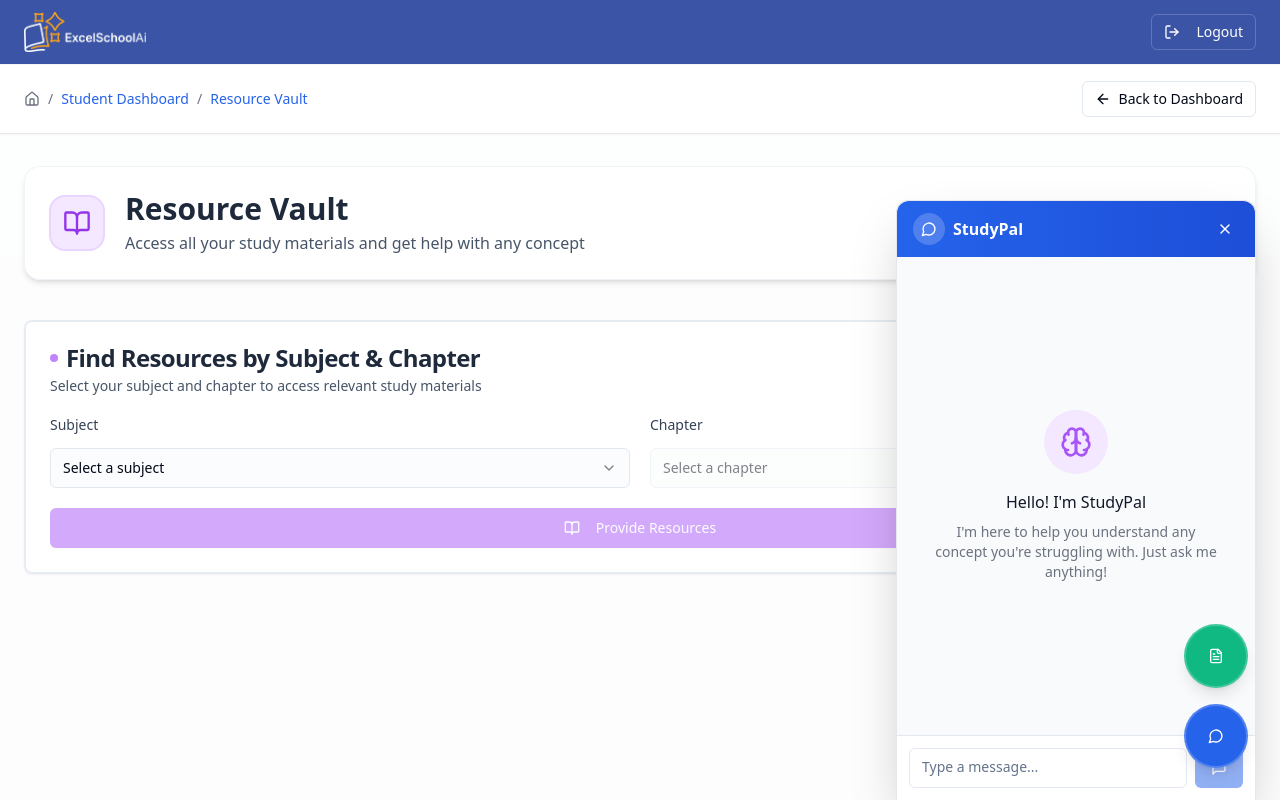
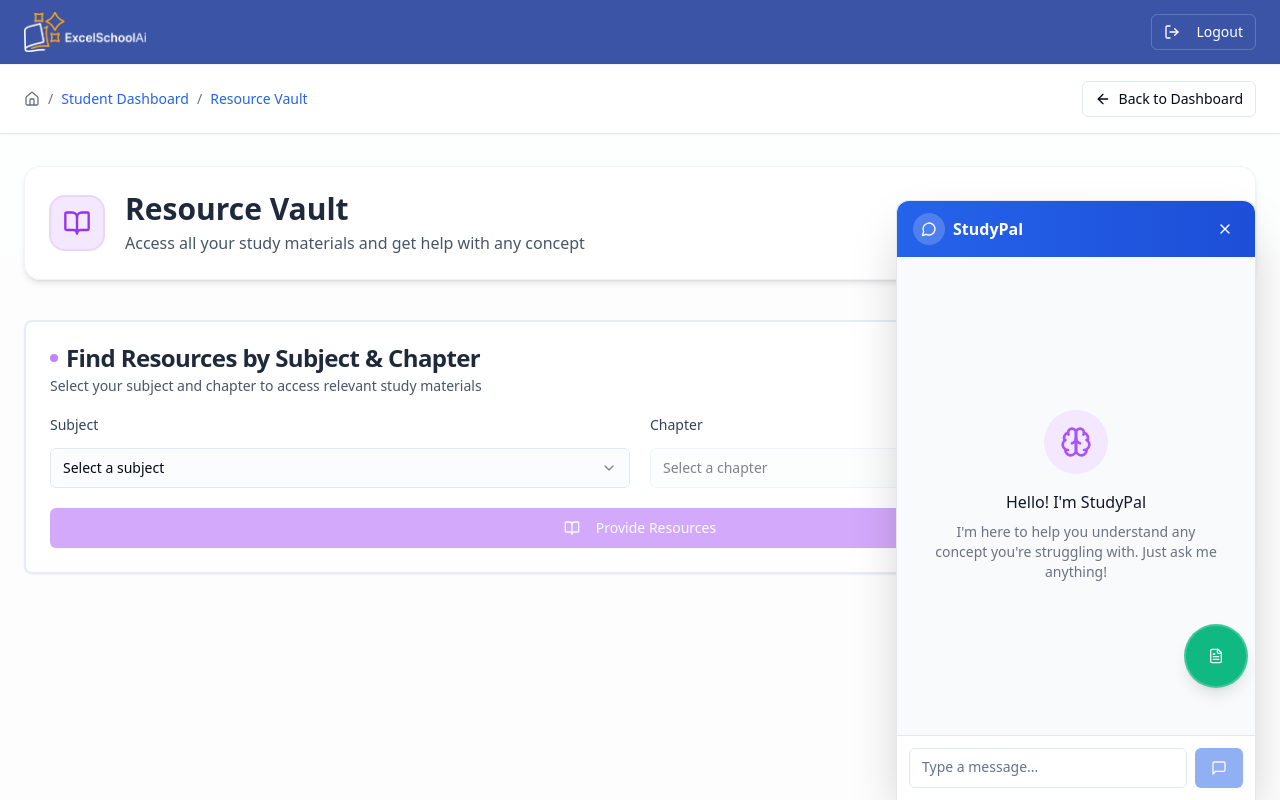
Before and after one commit to anantha-krishna-ks/classconnect-frame, a React (Vite) app: page /resource-vault in a window 1280 px wide. Built offline with nearby package versions, Linux system fonts and the light colour scheme.

Commit message:
Fix: Hide floater when chat popup is open

```diff
--- a/src/pages/ResourceVault.tsx
+++ b/src/pages/ResourceVault.tsx
@@ -1292,14 +1292,16 @@ const ResourceVault = () => {
         </div>
       )}
 
-      {/* StudyPal Floating Button - Always visible and clickable */}
-      <Button
-        onClick={() => setShowStudyPalPanel(!showStudyPalPanel)}
-        className="fixed bottom-8 right-8 rounded-full w-16 h-16 bg-blue-600 hover:bg-blue-700 shadow-lg hover:shadow-xl transition-all duration-300 hover:scale-110 border-2 border-white/20 backdrop-blur-sm z-[9999] pointer-events-auto"
-        size="icon"
-      >
-        <MessageCircle className="w-7 h-7 text-white" />
-      </Button>
+      {/* StudyPal Floating Button - Visible only when popup is closed */}
+      {!showStudyPalPanel && (
+        <Button
+          onClick={() => setShowStudyPalPanel(true)}
+          className="fixed bottom-8 right-8 rounded-full w-16 h-16 bg-blue-600 hover:bg-blue-700 shadow-lg hover:shadow-xl transition-all duration-300 hover:scale-110 border-2 border-white/20 backdrop-blur-sm z-[9999] pointer-events-auto"
+          size="icon"
+        >
+          <MessageCircle className="w-7 h-7 text-white" />
+        </Button>
+      )}
 
       <Sheet open={showStudyPal} onOpenChange={setShowStudyPal}>
         <SheetContent className="w-full sm:max-w-lg flex flex-col h-screen">
```
